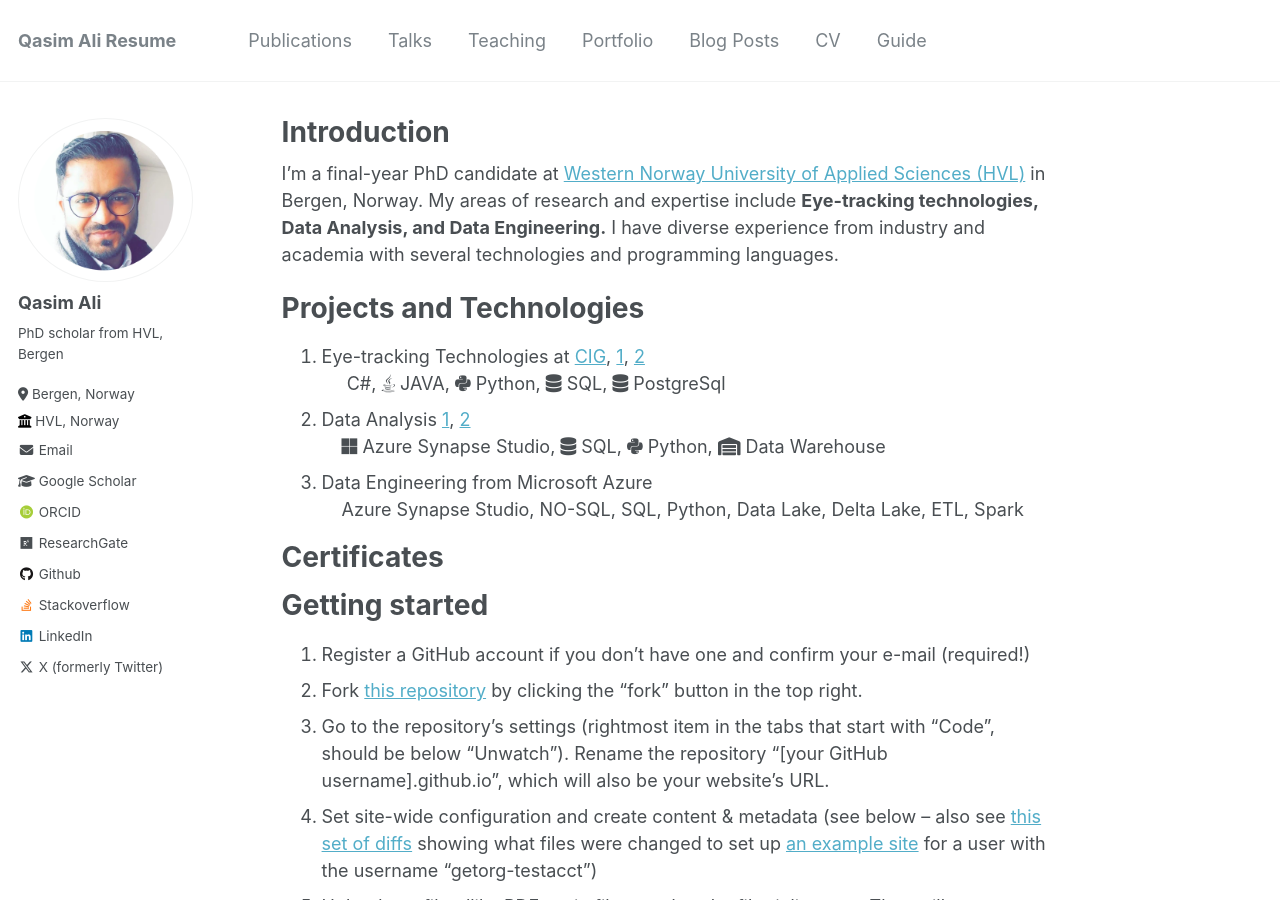
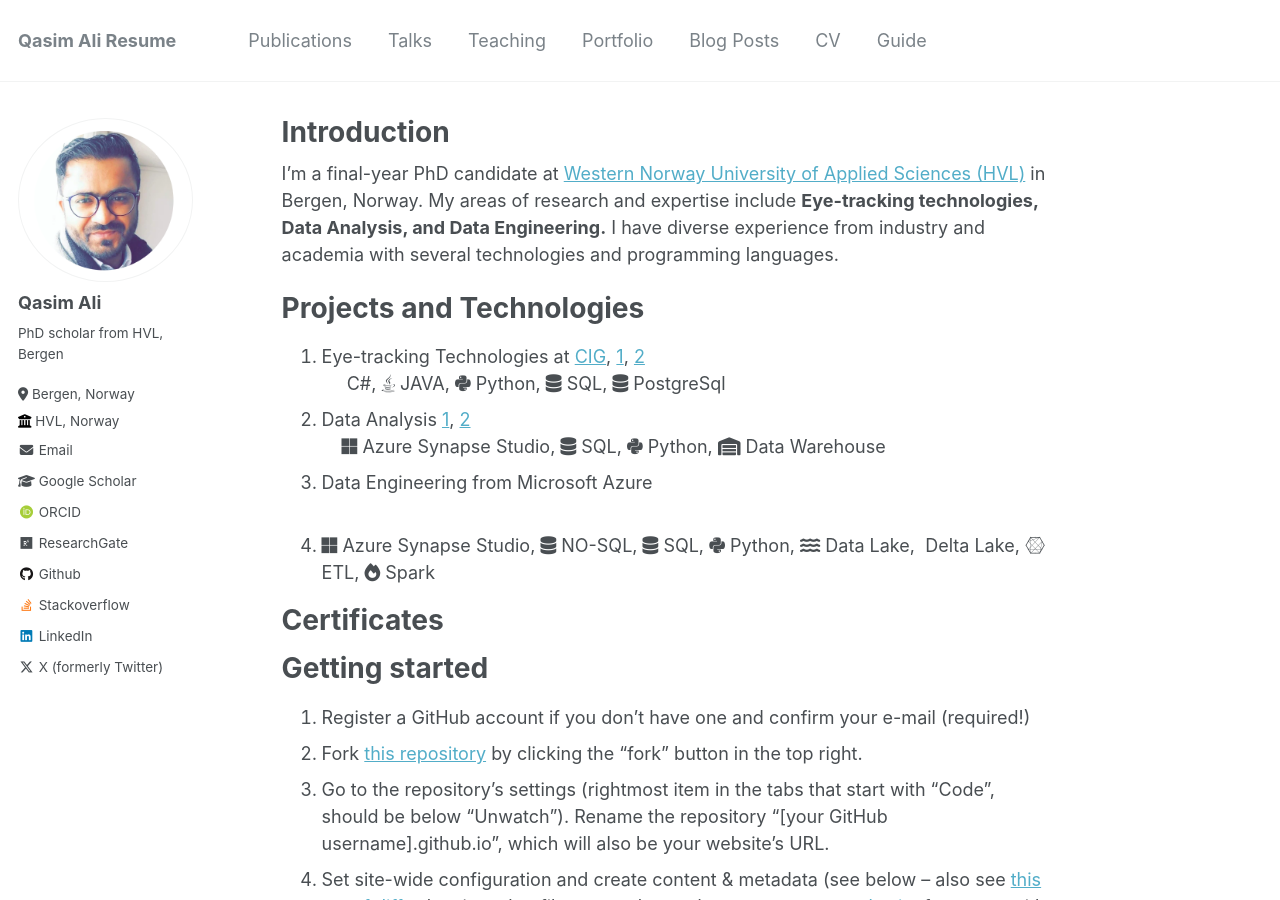
Before and after one commit to MalikQasimAli/MalikQasimAli.github.io, a Jekyll site: the page built from _pages/about.md, in a window 1280 px wide and 900 px high. Built offline with Jekyll 4.4.1, drawn with Linux system fonts in a browser that asks for light colours; some web fonts are replaced.

Commit message:
update bio

```diff
--- a/_pages/about.md
+++ b/_pages/about.md
@@ -29,7 +29,16 @@ Projects and Technologies
     <i class="fa-regular fa-warehouse"></i> Data Warehouse
   </span></li>
   <li>Data Engineering from Microsoft Azure
-  <br><span style="margin-left: 20px;">Azure Synapse Studio, NO-SQL, SQL, Python, Data Lake, Delta Lake, ETL, Spark</span> </li>
+  <br><span style="margin-left: 20px;"><li>
+  <i class="fa-brands fa-microsoft"></i> Azure Synapse Studio,
+  <i class="fas fa-database"></i> NO-SQL,
+  <i class="fas fa-database"></i> SQL,
+  <i class="fab fa-python"></i> Python,
+  <i class="fas fa-water"></i> Data Lake,
+  <i class="fas fa-lake"></i> Delta Lake,
+  <i class="fa-brands fa-connectdevelop"></i> ETL,
+  <i class="fas fa-fire"></i> Spark
+</li></span> </li>
 </ol>
 
 Certificates
```
